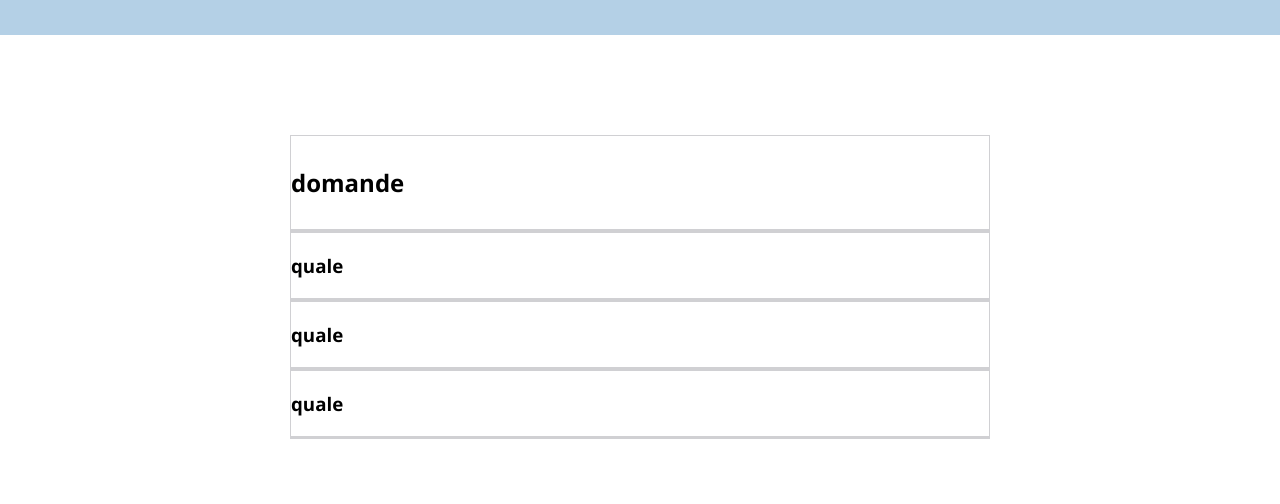
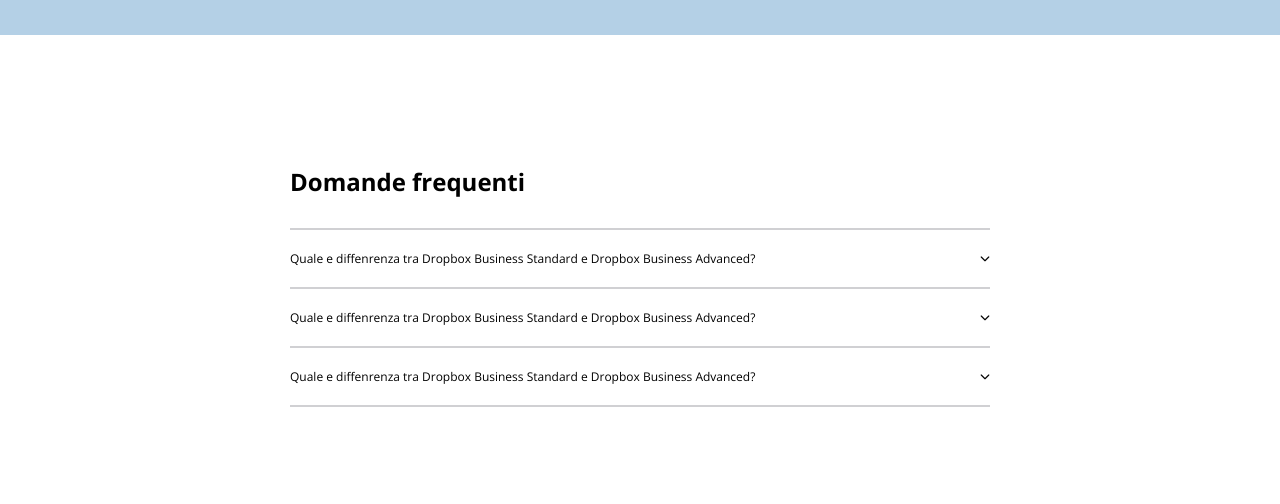
Before and after one commit to orsoli/htmlcss-dropbox, a plain HTML site: page index.html in a window 1280 px wide. Shown: the part 3620-4124 px from the top of the page. Drawn offline with nearby package versions, Linux system fonts and the light colour scheme.

Commit message:
compleated Faq section

```diff
--- a/index-style.css
+++ b/index-style.css
@@ -136,6 +136,14 @@ footer{
     border-bottom: 1px solid var(--border-color);
 }
 
+i.fa-circle-dot{
+    color: #0861FF;
+}
+
+i.fa-chevron-down, i.fa-chevron-up{
+    font-size: 10px;
+}
+
 
 /* main-header  */
 #main-header{
@@ -212,10 +220,6 @@ section.jumbo .jumbo-txt{
 
 .faturate>span{
     margin-right: 20px;
-}
-
-i.fa-circle-dot{
-    color: #0861FF;
 }
 
 .plan{
@@ -407,11 +411,24 @@ background-color: var(--big-designit);
   /* faq section  */
 .faq .title>h1{
     padding: 30px 0;
-
 }
 
-.faq .question>h3{
-    padding:20px 0;
+.faq .question{
+    justify-content: space-between;
+    align-items: center;
+}
+
+.faq .question>p{
+    margin: 20px 0;
+}
+
+
+.faq .question>.fa-chevron-up{
+    display: none;
+}
+
+.faq .answer{
+    display: none;
 }
 
 /* footer  */
--- a/index.html
+++ b/index.html
@@ -238,22 +238,37 @@
         <!-- FAQ section  -->
         <section class="faq">
             <div class="container-sm">
-                <div class="title border">
-                    <h1 class="">domande</h1>
+                <div class="title">
+                    <h1 class="">Domande frequenti</h1>
                     <div class="border"></div>
                 </div>
-                <div class="question border">
-                    <h3>quale</h3>
-                    <div class="border border"></div>
+                <div class="question flex">
+                    <p>Quale e diffenrenza tra Dropbox Business Standard e Dropbox Business Advanced?</p>
+                    <i class="fa-solid fa-chevron-down"></i>
+                    <i class="fa-solid fa-chevron-up"></i>
                 </div>
-                <div class="question border">
-                    <h3>quale</h3>
-                    <div class="border"></div>
+                <div class="answer">
+                    <p>Quale e diffenrenza tra Dropbox Business Standard e Dropbox Business Advanced</p>
                 </div>
-                <div class="question border">
-                    <h3>quale</h3>
-                    <div class="border"></div>
+                <div class="border"></div>
+                <div class="question flex">
+                    <p>Quale e diffenrenza tra Dropbox Business Standard e Dropbox Business Advanced?</p>
+                    <i class="fa-solid fa-chevron-down"></i>
+                    <i class="fa-solid fa-chevron-up"></i>
                 </div>
+                <div class="answer">
+                    <p>Quale e diffenrenza tra Dropbox Business Standard e Dropbox Business Advanced</p>
+                </div>
+                <div class="border"></div>
+                <div class="question flex">
+                    <p>Quale e diffenrenza tra Dropbox Business Standard e Dropbox Business Advanced?</p>
+                    <i class="fa-solid fa-chevron-down"></i>
+                    <i class="fa-solid fa-chevron-up"></i>
+                </div>
+                <div class="answer">
+                    <p>Quale e diffenrenza tra Dropbox Business Standard e Dropbox Business Advanced</p>
+                </div>
+                <div class="border"></div>
             </div>
         </section>
     </main>
```
